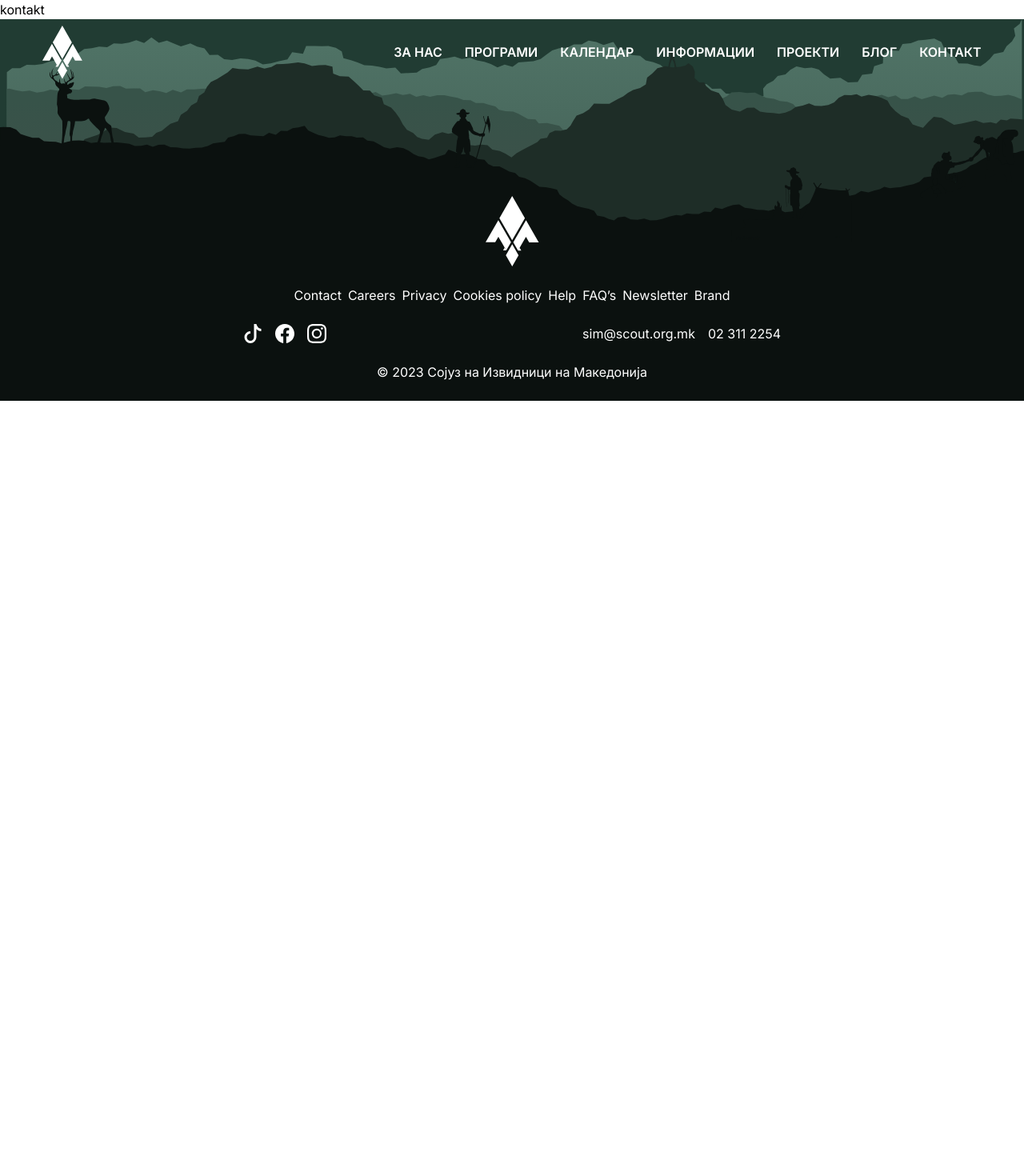
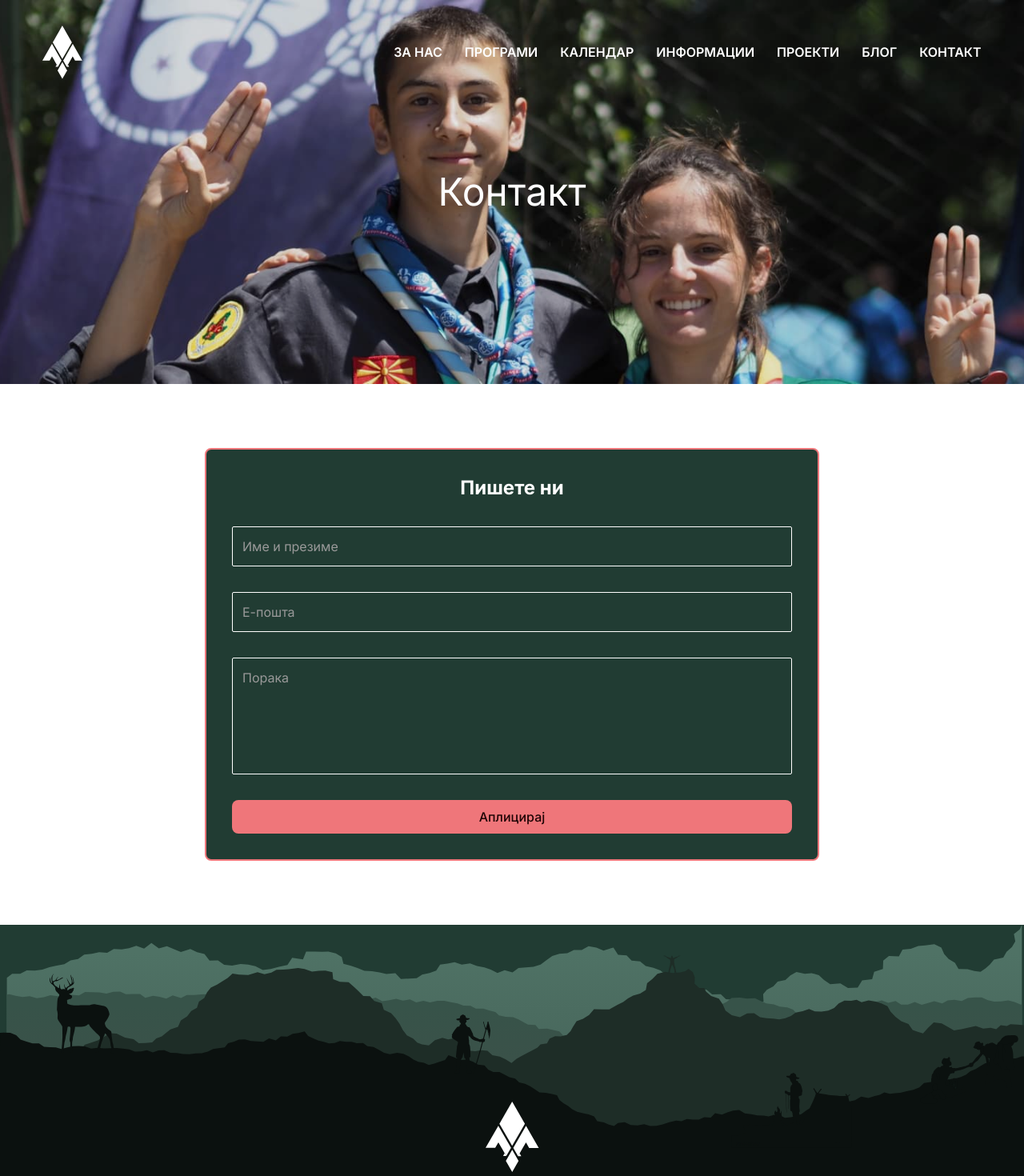
Before and after one commit to andrijantasevski/izvidnici.mk, a Next.js app: page /kontakt in a window 1280 px wide. Shown: the top 1470 px of the page at 80% size. Before the commit the page ends 800 px from the top, so only its background shows below. Built offline with nearby package versions, Linux system fonts and the light colour scheme.

Commit message:
feat: implemented contact page.

```diff
--- a/src/components/common/Header.tsx
+++ b/src/components/common/Header.tsx
@@ -33,7 +33,7 @@ const headerLinks = [
   },
   {
     title: "контакт",
-    href: "/contact",
+    href: "/kontakt",
   },
 ];
 
--- a/src/pages/kontakt.tsx
+++ b/src/pages/kontakt.tsx
@@ -1,9 +1,123 @@
-import React from 'react'
+import Image from "next/image";
+import React from "react";
+import { toast } from "react-hot-toast";
+import { SubmitHandler, useForm } from "react-hook-form";
+import { Label } from "@/components/ui/Label";
+import Input from "@/components/ui/Input";
+import Button from "@/components/ui/Button";
+import useSendContactMessage from "@/utils/useSendContactMessage";
 
-const kontakt = () => {
+export type ContactFormInputs = {
+  full_name: string;
+  email: string;
+  message: string;
+};
+
+const Kontakt = () => {
+  const {
+    register,
+    handleSubmit,
+    reset,
+    formState: { errors },
+  } = useForm<ContactFormInputs>();
+
+  const { mutate, status } = useSendContactMessage();
+
+  const onSubmit: SubmitHandler<ContactFormInputs> = (data) => {
+    console.log(data);
+    mutate(data, {
+      onSuccess: () => {
+        reset(), toast.success("Успешно се пријавивте!");
+      },
+    });
+  };
   return (
-    <div>kontakt</div>
-  )
-}
+    <main>
+      <section className="relative">
+        <Image
+          src="/img/zacleni-se/hero-image.jpg"
+          width={1920}
+          height={536}
+          alt="Два извидника покажуваат знак со нивните раце."
+          className="h-[50vh] w-full object-cover brightness-90 lg:h-[60vh]"
+          priority
+        />
 
-export default kontakt
+        <h1 className="absolute left-1/2 top-1/2 w-full -translate-x-1/2 -translate-y-1/2 text-center text-5xl text-base-100 2xl:text-6xl">
+          Контакт
+        </h1>
+      </section>
+
+      <section className="py-20">
+        <form
+          onSubmit={handleSubmit(onSubmit)}
+          className="mx-auto flex w-11/12 max-w-3xl flex-col gap-8 rounded-lg border-2 border-secondary bg-primary p-8"
+        >
+          <p className="text-center text-2xl font-bold text-base-100">
+            Пишете ни
+          </p>
+
+          <div>
+            <Label htmlFor="fullNameInput" srOnly>
+              Име
+            </Label>
+            <Input
+              {...register("full_name", { required: true })}
+              type="text"
+              id="fullNameInput"
+              placeholder="Име и презиме"
+              errorMessage="Внесете име"
+              variant={errors.full_name ? "error" : "primary"}
+            />
+          </div>
+
+          <div>
+            <Label htmlFor="emailInput" srOnly>
+              Е-пошта
+            </Label>
+            <Input
+              {...register("email", { required: true })}
+              type="email"
+              id="emailInput"
+              placeholder="Е-пошта"
+              errorMessage="Внесете е-пошта"
+              variant={errors.email ? "error" : "primary"}
+            />
+          </div>
+
+          <div className="flex flex-col gap-2">
+            <Label htmlFor="messageInput" srOnly>
+              Порака
+            </Label>
+            <textarea
+              {...register("message", { required: true })}
+              id="messageInput"
+              className={`w-full resize-none rounded-sm border bg-transparent p-3 text-base-100 focus:outline-none focus:ring-1 ${
+                errors.message
+                  ? "border-error placeholder:text-error focus:ring-error"
+                  : "border-base-100 placeholder:text-base-300 focus:ring-primary-content"
+              }`}
+              placeholder="Порака"
+              rows={5}
+              cols={5}
+            ></textarea>
+
+            {errors.message && (
+              <p className="font-medium text-error">Внесете порака</p>
+            )}
+          </div>
+
+          <Button
+            disabled={status === "loading"}
+            variant={status === "loading" ? "disabled" : "secondary"}
+          >
+            {status !== "loading" && "Аплицирај"}
+            {status === "loading" && "Пријавата се испраќа..."}
+          </Button>
+        </form>
+      </section>
+    </main>
+  );
+};
+
+export default Kontakt;
--- /dev/null
+++ b/src/utils/useSendContactMessage.ts
@@ -0,0 +1,27 @@
+import { ContactFormInputs } from "@/pages/kontakt";
+import { useMutation } from "@tanstack/react-query";
+
+export default function useSendContactMessage() {
+  async function sendContactMessage(formData: ContactFormInputs) {
+    const response = await fetch("https://jsonplaceholder.typicode.com/users", {
+      method: "POST",
+      body: JSON.stringify(formData),
+      headers: {
+        "Content-Type": "application/json",
+        Accept: "application/json",
+      },
+    });
+
+    if (!response.ok) {
+      throw new Error("There was an error signing up!");
+    }
+
+    const dataResponse = await response.json();
+
+    return dataResponse;
+  }
+
+  return useMutation<ContactFormInputs, Error, ContactFormInputs>({
+    mutationFn: (formData) => sendContactMessage(formData),
+  });
+}
```
